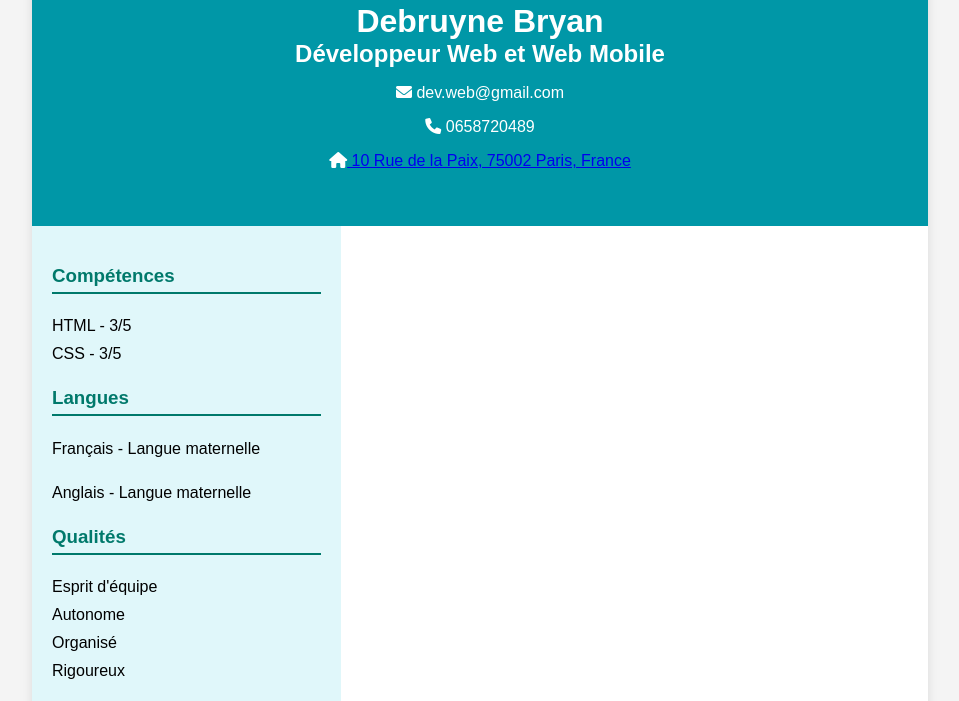
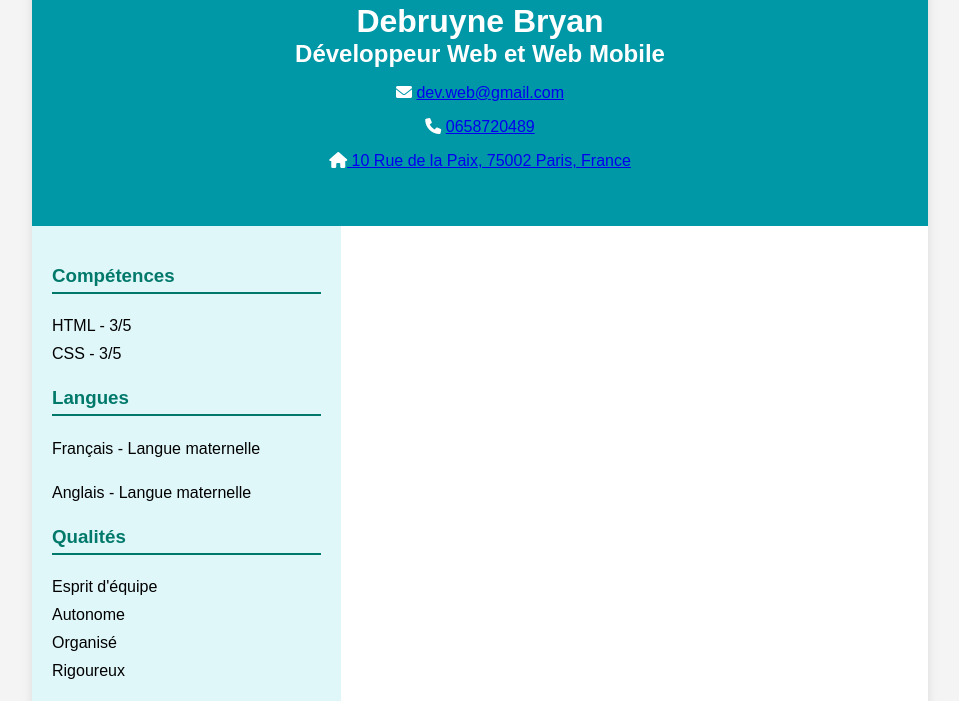
Before and after one commit to Bryandbrn/Devoir-Bilan, a plain HTML site: page Devoir bilan/index.html in a window 1280 px wide. Shown: the part 37-738 px from the top of the page, without its empty margins (160-1119 px from the left). Drawn offline with Linux system fonts and the light colour scheme.

Commit message:
Update index.html

```diff
--- a/Devoir bilan/index.html
+++ b/Devoir bilan/index.html
@@ -18,8 +18,8 @@
             </div>
             <h1>Debruyne Bryan</h1>
             <h2>Développeur Web et Web Mobile</h2>
-            <p><i class="fas fa-envelope"></i> dev.web@gmail.com</p>
-            <p><i class="fas fa-phone"></i> 0658720489 </p>
+            <p><i class="fas fa-envelope"></i> <a href="mailto:dev.web@gmail.com">dev.web@gmail.com</a></p>
+            <p><i class="fas fa-phone"></i> <a href="tel:0658720489"> 0658720489 </a></p>
             <p><i class="fas fa-home"></i><a
                    <a href="https://www.google.com/maps/search/?api=1&query=10+Rue+de+la+Paix,+75002+Paris,+France" target="_blank">
    10 Rue de la Paix, 75002 Paris, France
```
